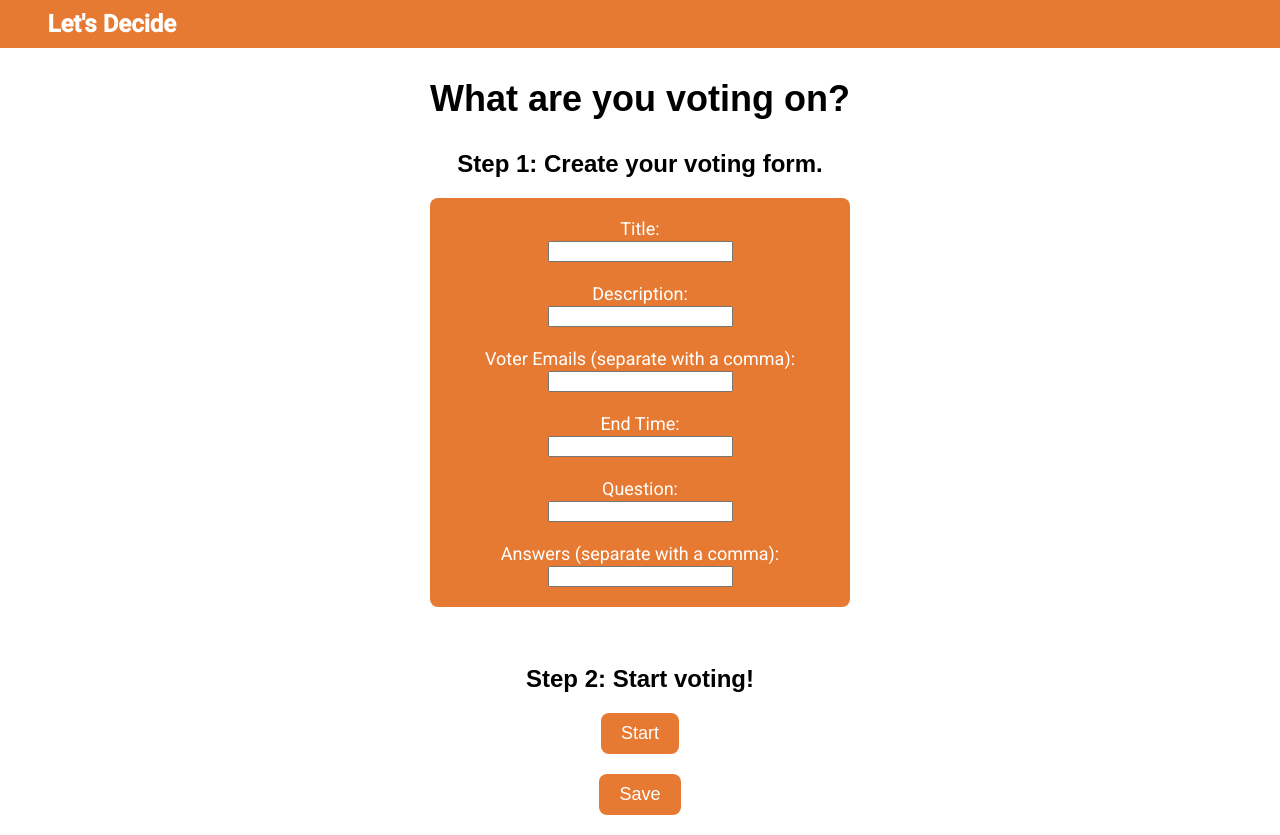
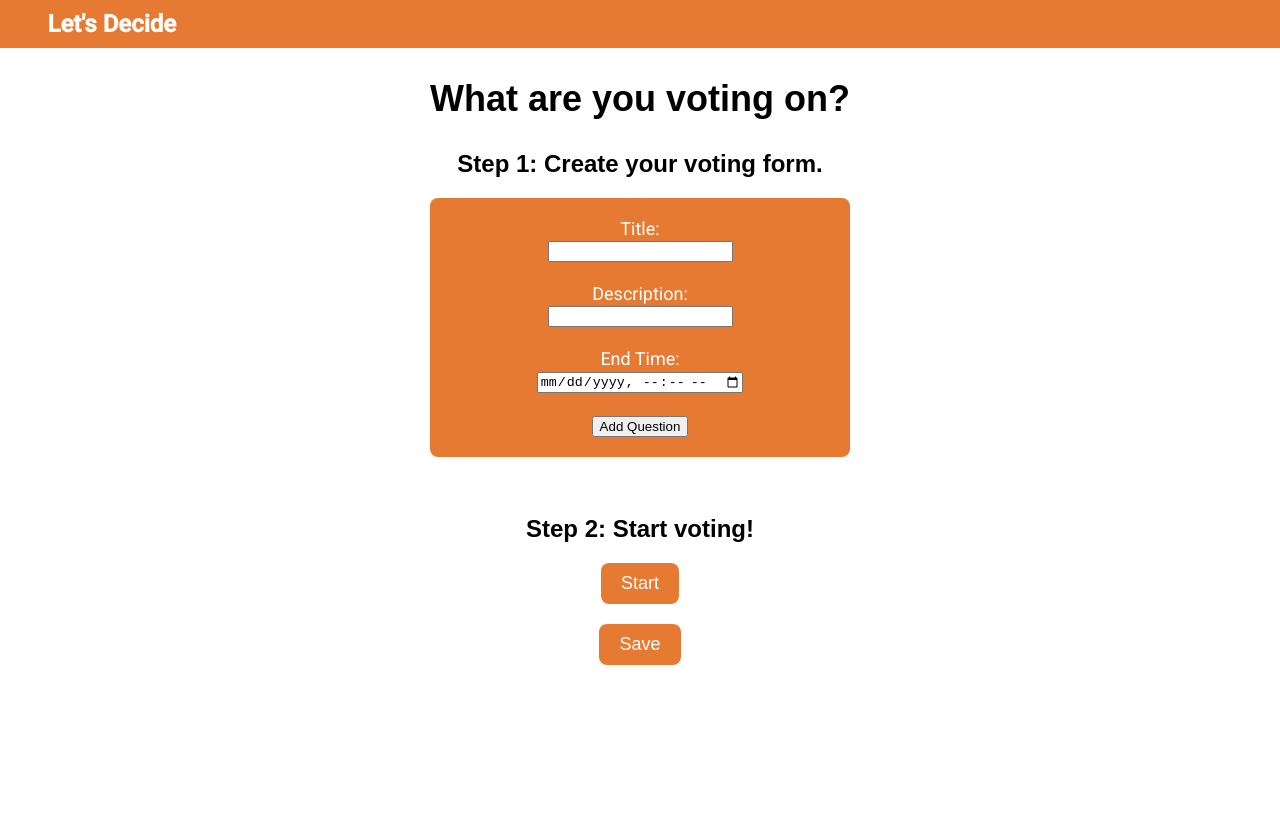
Before and after one commit to JKNeeley/LetsDecide, an Angular app in the folder frontend/: page /create-voting-form in a window 1280 px wide. After the commit the page ends 800 px from the top, so only its background shows below. Built offline with nearby package versions, Linux system fonts and the light colour scheme.

Commit message:
Now able to send post requests to the backend

```diff
--- a/frontend/src/app/app-routing.module.ts
+++ b/frontend/src/app/app-routing.module.ts
@@ -6,6 +6,8 @@ import { CreateRoomVoteComponent } from './create-room-vote/create-room-vote.com
 import { EditDraftedVoteComponent } from './edit-drafted-vote/edit-drafted-vote.component';
 import { CastVoteComponent } from './cast-vote/cast-vote.component';
 import { CastLocalComponent } from './cast-local/cast-local.component';
+import { FormsModule } from '@angular/forms';
+import { HttpClientModule } from '@angular/common/http';
 
 const routes: Routes = [
   { path: '', component: HomePageComponent },
@@ -17,7 +19,7 @@ const routes: Routes = [
 ];
 
 @NgModule({
-  imports: [RouterModule.forRoot(routes)],
+  imports: [RouterModule.forRoot(routes), FormsModule, HttpClientModule],
   exports: [RouterModule]
 })
 export class AppRoutingModule { }
--- a/frontend/src/app/app.component.ts
+++ b/frontend/src/app/app.component.ts
@@ -1,3 +1,4 @@
+import { HttpClient } from '@angular/common/http';
 import { Component } from '@angular/core';
 
 @Component({
@@ -7,4 +8,6 @@ import { Component } from '@angular/core';
 })
 export class AppComponent {
   title = 'lets-decide';
+
+
 }
--- a/frontend/src/app/create-voting-form/create-voting-form.component.html
+++ b/frontend/src/app/create-voting-form/create-voting-form.component.html
@@ -1,7 +1,7 @@
 <main class="form-page">
     <div>
         <h1>What are you voting on?</h1>
-        <form>
+        <form #fromSubmission="ngForm">
             <h2>Step 1: Create your voting form.</h2>
             <div class="form-container">
                 <div>
@@ -17,34 +17,51 @@
                 </div>
                 <br>
                 <div>
-                    <label for="emails">Voter Emails (separate with a comma):</label>
+                    <label for="endTime">End Time:</label>
                     <br>
-                    <input type="text" id="emails" [(ngModel)]="emails" name="emails" required>
+                    <input type="datetime-local" id="endTime" [(ngModel)]="endTime" name="endTime" required>
                 </div>
                 <br>
-                <div>
-                    <label for="endTime">End Time:</label>
-                    <br>
-                    <input type="text" id="endTime" [(ngModel)]="endTime" name="endTime" required>
-                </div>
+                <div *ngFor="let question of questions; let i = index">
+                    <!-- Each question -->
+                    <h2>Question {{ i + 1 }}</h2>
+                    <div class="form-container">
+                      <!-- Your form inputs for each question -->
+                      <div>
+                        <label for="title{{ i }}">Title:</label>
+                        <input type="text" id="title{{ i }}" [(ngModel)]="question.title" name="title{{ i }}" required>
+                      </div>
+                      <!-- Other inputs for description, end time, question text, etc. -->
+
+                      <!-- Input for comma-separated answers -->
+                      <div>
+                        <label for="answerInput{{ i }}">Answers (separated by commas):</label>
+                        <input type="text" id="answerInput{{ i }}" [(ngModel)]="question.answerInput" name="answerInput{{ i }}" required>
+                      </div>
+
+                      <!-- Display individual answers for each question -->
+                      <div *ngIf="question.answers.length > 0">
+                        <p>Answers:</p>
+                        <ul>
+                          <li *ngFor="let answer of question.answers">{{ answer }}</li>
+                        </ul>
+                      </div>
+
+                      <!-- Button to remove the question -->
+                      <button (click)="removeQuestion(i)">Remove Question</button>
+                    </div>
+                  </div>
+
+                  <!-- Button to add a new question -->
+                  <button (click)="addQuestion()">Add Question</button>
                 <br>
-                <div>
-                    <label for="question">Question:</label>
-                    <br>
-                    <input type="text" id="question" [(ngModel)]="question" name="question" required>
-                </div>
-                <br>
-                <div>
-                    <label for="answers">Answers (separate with a comma):</label>
-                    <br>
-                    <input type="text" id="answers" [(ngModel)]="answers" name="answers" required>
-                </div>
+
             </div>
             <br>
             <br>
             <div>
                 <h2>Step 2: Start voting!</h2>
-                <button class="button" (click)="navigateToHomePage()">Start</button>
+                <button class="button" (click)="onFormCreation(fromSubmission.value)">Start</button>
                 <br>
                 <button class="button" (click)="showSaveCredentialsPopup = true">Save</button>
                 <app-save-credentials-popup *ngIf="showSaveCredentialsPopup"></app-save-credentials-popup>
--- a/frontend/src/app/create-voting-form/create-voting-form.component.ts
+++ b/frontend/src/app/create-voting-form/create-voting-form.component.ts
@@ -1,38 +1,81 @@
 import { Component } from '@angular/core';
 import { FormsModule } from '@angular/forms';
 import { Router } from '@angular/router';
+import { HttpClient } from '@angular/common/http';
+
+
+export interface Question {
+  title: string;
+  description: string;
+  endTime: string; // Consider using Date type or a specific format
+  questionText: string;
+  answerInput: string; // A string to hold comma-separated answers
+  answers: string[]; // Array to hold individual answers
+}
 
 @Component({
   selector: 'app-create-voting-form',
   templateUrl: './create-voting-form.component.html',
   styleUrls: ['./create-voting-form.component.css']
 })
+
+
+
+
 export class CreateVotingFormComponent {
+
   title: string = '';
   description: string = '';
-  emails: string = '';
   endTime: string = '';
-  question: string = '';
-  // qType:
-  answers: string = '';
+  questions: any[] = []; // Define an empty array for questions
   // rType:
 
+addQuestion() {
+  // Add a new question object to the array
+  this.questions.push({
+    title: '',
+    description: '',
+    endTime: '', // Initialize with default values
+    questionText: '',
+    answerInput: '', // Input for comma-separated answers
+    answers: [] // Array to hold individual answers
+  });
+}
+
+removeQuestion(index: number) {
+  // Remove a question based on its index
+  this.questions.splice(index, 1);
+}
+
+parseAnswers(question: Question) {
+  // Split the comma-separated answers and store them in the answers array
+  question.answers = question.answerInput.split(',').map(answer => answer.trim());
+}
 
   showSaveCredentialsPopup = false;
 
-  constructor(private router: Router) {}
+  constructor(private router: Router, private http: HttpClient) {}
 
-  navigateToHomePage(){
+  onFormCreation(form: any)
+  {
+    console.log(form)
+    this.http.post<any>('http://localhost:3000/api/forms', form)
+      .subscribe(
+        (response) => {
+          console.log('Form sent successfully:', response);
+          // Handle response from the server as needed
+        },
+        (error) => {
+          console.error('Error sending form:', error);
+          // Handle error
+        }
+      );
 
-    // Replace this with actual credential validation
-    console.log('Submitted title:', this.title);
-    console.log('Submitted description:', this.description);
-    console.log('Submitted emails:', this.emails);
-    console.log('Submitted endTime:', this.endTime);
-    console.log('Submitted question:', this.question);
-    console.log('Submitted answers:', this.answers);
-
-    this.router.navigate(['']);
   }
 
-}
+    //this.navigateToHomePage();
+    navigateToHomePage() {
+      this.router.navigate(['/']); // Navigate to the desired route after form submission
+    }
+
+  }
```
Also changed, not shown: 1 other file (tests, documents, lock files or other folders).
